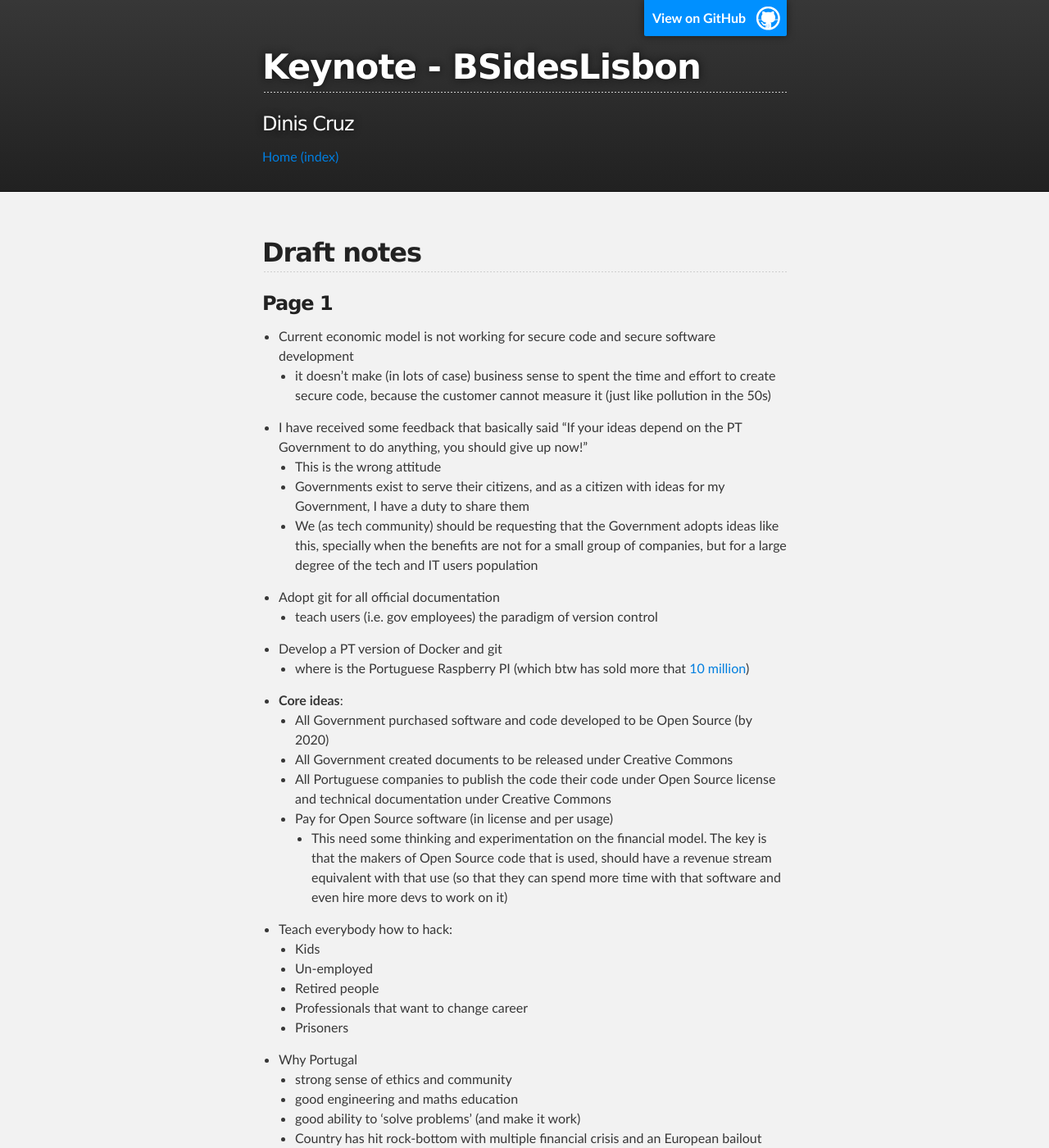
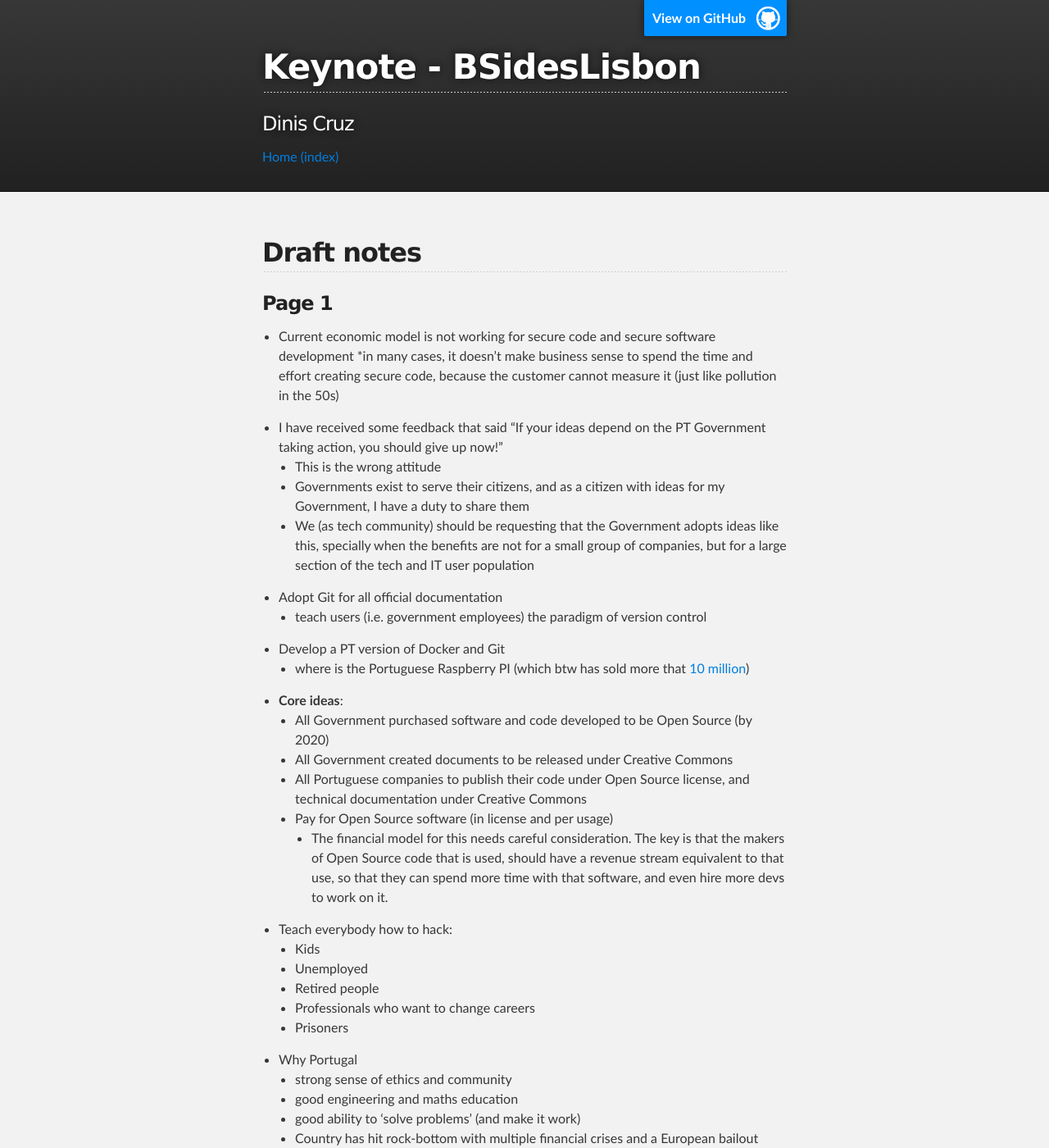
Before and after one commit to DinisCruz/Book_Hacking_Portugal, a Jekyll site: the page built from Draft-Notes/a-page-1.md, in a window 1280 px wide and 1400 px high. Shown: the whole window at 82% size. Built offline with Jekyll 4.4.1, drawn with Linux system fonts in a browser that asks for light colours; some of the changed text lies outside the part shown.

Commit message:
Update a-page-1.md

```diff
--- a/Draft-Notes/a-page-1.md
+++ b/Draft-Notes/a-page-1.md
@@ -9,59 +9,58 @@ type: draft
 ### Page 1
 
 * Current economic model is not working for secure code and secure software development
-  * it doesn't make (in lots of case) business sense to spent the time and effort to create secure code, because the customer cannot measure it (just like pollution in the 50s)
+  *in many cases, it doesn't make business sense to spend the time and effort creating secure code, because the customer cannot measure it (just like pollution in the 50s)
 
-* I have received some feedback that basically said "If your ideas depend on the PT Government to do anything, you should give up now!"
+* I have received some feedback that said "If your ideas depend on the PT Government taking action, you should give up now!"
   * This is the wrong attitude
   * Governments exist to serve their citizens, and as a citizen with ideas for my Government, I have a duty to share them
-  * We (as tech community) should be requesting that the Government adopts ideas like this, specially when the benefits are not for a small group of companies, but for a large degree of the tech and IT users population
+  * We (as tech community) should be requesting that the Government adopts ideas like this, specially when the benefits are not for a small group of companies, but for a large section of the tech and IT user population
 
-* Adopt git for all official documentation
-  * teach users (i.e. gov employees) the paradigm of version control
+* Adopt Git for all official documentation
+  * teach users (i.e. government employees) the paradigm of version control
 
-* Develop a PT version of Docker and git
+* Develop a PT version of Docker and Git
   * where is the Portuguese Raspberry PI (which btw has sold more that [10 million](http://www.bbc.co.uk/news/technology-37305200))
 
 * **Core ideas**:
   * All Government purchased software and code developed to be Open Source (by 2020)
   * All Government created documents to be released under Creative Commons
-  * All Portuguese companies to publish the code their code under Open Source license and technical documentation under Creative Commons
+  * All Portuguese companies to publish their code under Open Source license, and technical documentation under Creative Commons
   * Pay for Open Source software (in license and per usage)
-    * This need some thinking and experimentation on the financial model. The key is that the makers of Open Source code that is used, should have a revenue stream equivalent with that use (so that they can spend more time with that software and even hire more devs to work on it)
+    * The financial model for this needs careful consideration. The key is that the makers of Open Source code that is used, should have a revenue stream equivalent to that use, so that they can spend more time with that software, and even hire more devs to work on it.
 
 * Teach everybody how to hack:
   * Kids
-  * Un-employed
+  * Unemployed
   * Retired people
-  * Professionals that want to change career
+  * Professionals who want to change careers
   * Prisoners
-
 
 * Why Portugal
   * strong sense of ethics and community
   * good engineering and maths education
   * good ability to 'solve problems' (and make it work)
-  * Country has hit rock-bottom with multiple financial crisis and an European bailout
+  * Country has hit rock-bottom with multiple financial crises and a European bailout
     * only way is up
-  * Portugal has learned the hard way what is feels like to be the junior player (financial markets speculation on PT's economic, which helped to create the situation that lead to the EU bailouts)
+  * Portugal has learned the hard way what it feels like to be the junior player (financial markets' speculation on PT's economy helped to create the situation that lead to the EU bailouts)
 
 * What is the future for Portugal?
-  * to be an garden for Europe, where it is good to have holidays, or the best we can offer to be the [next tech capital](https://www.theguardian.com/world/2016/oct/29/lisbon-web-summit-sun-surf-cheap-rents-tech-capital) is _'sun, surf and low rents'?_
-  * or to be a Powerhouse of Technology that inspires and leads the world (in secure coding)
+  * to be a garden for Europe, a holiday destination, or,  the [next tech capital](https://www.theguardian.com/world/2016/oct/29/lisbon-web-summit-sun-surf-cheap-rents-tech-capital) is _'sun, surf and low rents'?_
+  * or to be a Powerhouse of Technology that inspires and leads the world in secure coding
   * the CPLP (Comunidade dos Países de Língua Portuguesa - Community of the Portuguese Speaking Countries) is a massive opportunity and asset (embrace, educate, market, secure them)
 
 
-* If you are developing code today you are not thinking in terms of:
+* If you are developing code today, and you are not thinking in terms of:
   * CI automation
   * everything is code (including CI scripts, firewall rules, app's authentication models)
   * graphs
-  * containers (aka docker)
-  * version control for data storage (aka git)
+  * containers (aka Docker)
+  * version control for data storage (aka Git)
   * AI and machine learning
   * Cloud (aka AWS, Azure, Rackspace)
   * Serverless code (aka AWS lambda)
   * Liquid code, message queues, self-defending applications
 
-  .... your are already legacy (code)
+  .... you are already legacy (code)
 
-  all these are the Future
+  All these are the future.
```
